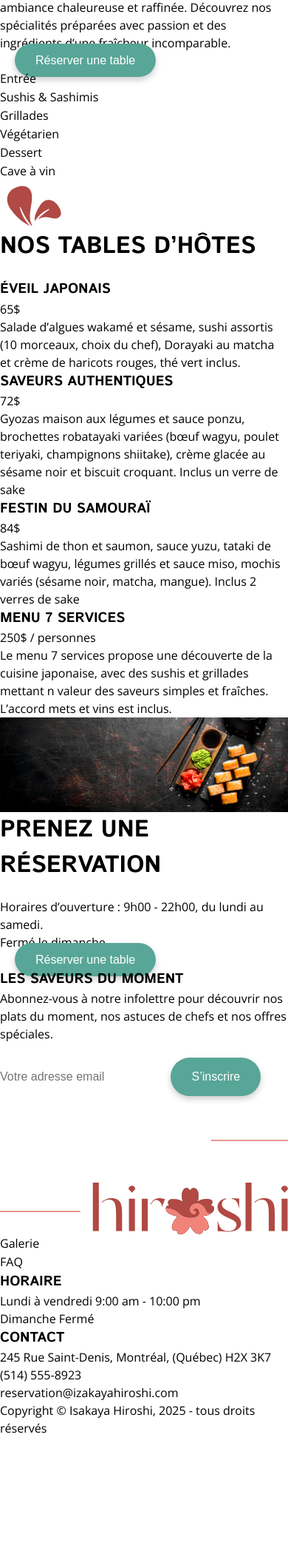
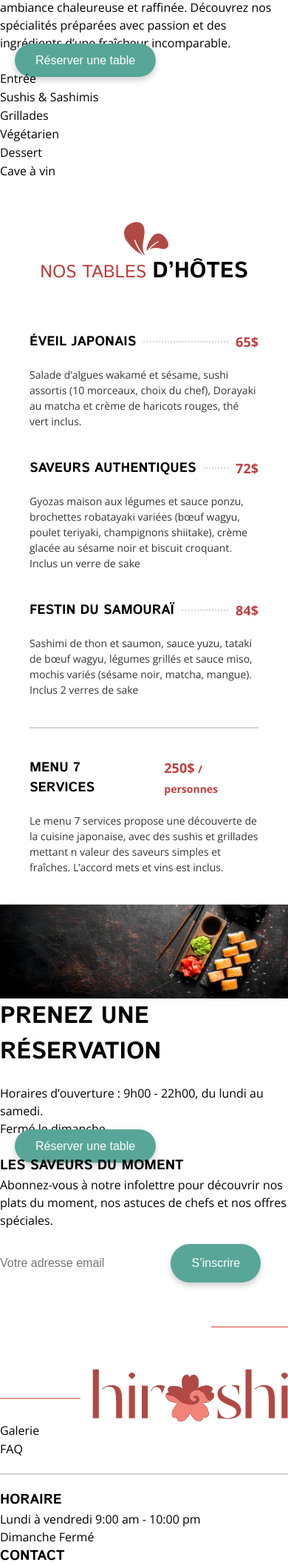
Before and after one commit to Jolyca/IzakayaHiroshi_2.1, a PHP site: page / in a window 390 px wide. Shown: the part 3120-5236 px from the top of the page at 74% size. Run offline with PHP 8.4, Linux system fonts and the light colour scheme.

Commit message:
Ajout section table d'hote Mobile

```diff
--- /dev/null
+++ b/css/_composant/table_hote.css
@@ -0,0 +1,98 @@
+/*[ COMPOSANT TABLE_HOTE ]*/
+/* ------------------------------------------------------------ */
+
+.table_hote {
+    position: relative;
+    display: flex;
+    flex-direction: column;
+    align-items: center;
+    margin-top: 80px;
+    padding: 20px;
+    padding-left: 40px;
+    padding-right: 40px;
+}
+
+.titre_table_hote {
+    display: flex;
+    align-items: center;
+    gap: 10px;
+    margin-bottom: 20px;
+}
+
+.titre_table_hote h2 {
+    color: var(--rouge);
+    font-weight: lighter;
+    font-size: 24px;
+}
+
+.titre_table_hote span {
+    color: black;
+    font-weight: bold;
+    font-size: 30px;
+}
+
+.titre_table_hote img {
+    position: absolute;
+    top: -30px;
+    right: 160px;
+    width: 70px;
+}
+
+.item div {
+    display: flex;
+    justify-content: space-between;
+    align-items: center;
+    position: relative;
+    font-size: 22px;
+    font-weight: bold;
+}
+
+.item {
+    max-width: 600px;
+    margin: 20px auto;
+/*     padding-bottom: 20px; */
+}
+
+.item div {
+    display: flex;
+    align-items: center;
+    justify-content: space-between;
+    position: relative;
+    font-size: 22px;
+    font-weight: bold;
+    width: 100%;
+}
+
+.item_point {
+    flex-grow: 1; /* Remplit l'espace entre le titre et le prix */
+    border-bottom: 2px dotted #D5D5D5; /* Génère les points */
+    margin: 0 10px; /* Espace autour des points */
+}
+
+.item_prix {
+    font-size: 18px;
+    font-weight: bold;
+    color: var(--rouge);
+}
+
+.item-description {
+    font-size: 14px;
+    line-height: 1.5;
+    color: #333;
+    margin-top: 20px;
+}
+
+.item h3 {
+    font-size: 18px;
+}
+
+span.parPersonne {
+    font-size: 14px;
+}
+
+.separateur {
+    width: 100%;
+    height: 2px;
+    background-color: #D5D5D5;
+    margin: 20px auto;
+}
--- a/css/style.css
+++ b/css/style.css
@@ -7,8 +7,9 @@
 /*[ importation du dossier _composant ]*/
 @import url('_composant/header.css');
 @import url('_composant/footer.css');
+@import url('_composant/bouton.css');
+@import url('_composant/table_hote.css');
 @import url('_composant/infolettre.css');
-@import url('_composant/bouton.css');
 
 
 /*[ importation du dossier _layout ]*/
```
